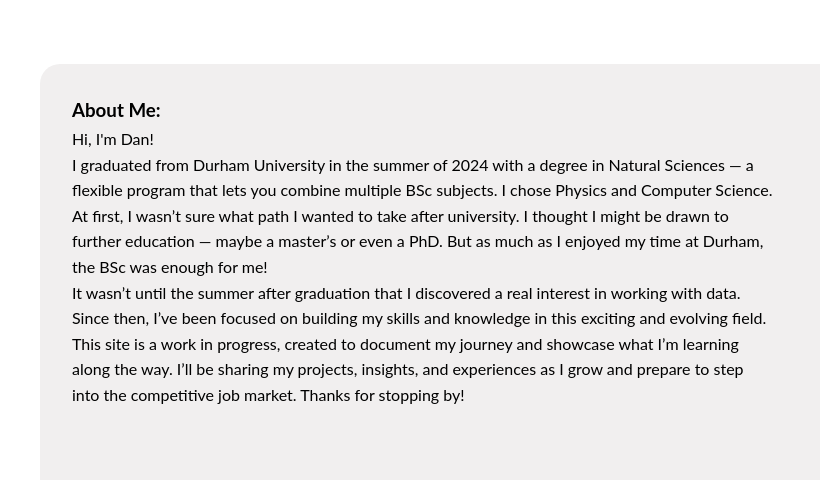
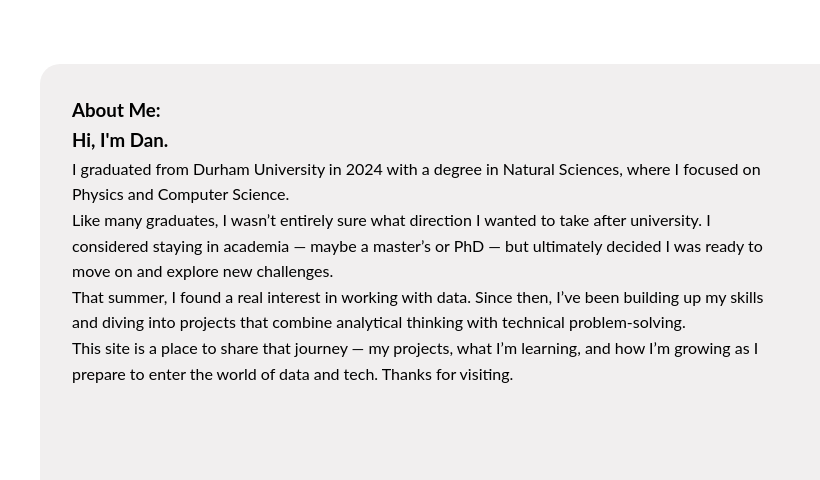
Before and after one commit to DanMason6022/DataPortfolio, a plain HTML site: page index.html in a window 1280 px wide. Shown: the part 800-1280 px from the top of the page, 0-820 px from the left. Drawn offline with Linux system fonts and the light colour scheme.

Commit message:
Update index.html

```diff
--- a/index.html
+++ b/index.html
@@ -38,25 +38,21 @@
         <div class="pdf-container">
           <img src="images\me2.PNG" alt="Daniel Mason" class="profile-image mobile-profile">
             <h3>About Me:</h3>
+           <section>
+              <h3>Hi, I'm Dan.</h3>
               <p>
-                    Hi, I'm Dan!
+                I graduated from Durham University in 2024 with a degree in Natural Sciences, where I focused on Physics and Computer Science.
               </p>
-
               <p>
-                    I graduated from Durham University in the summer of 2024 with a degree in Natural Sciences — a flexible program that lets you combine multiple BSc subjects. I chose Physics and Computer Science.
+                Like many graduates, I wasn’t entirely sure what direction I wanted to take after university. I considered staying in academia — maybe a master’s or PhD — but ultimately decided I was ready to move on and explore new challenges.
               </p>
-
               <p>
-                    At first, I wasn’t sure what path I wanted to take after university. I thought I might be drawn to further education — maybe a master’s or even a PhD. But as much as I enjoyed my time at Durham, the BSc was enough for me!
+                That summer, I found a real interest in working with data. Since then, I’ve been building up my skills and diving into projects that combine analytical thinking with technical problem-solving.
               </p>
-
               <p>
-                    It wasn’t until the summer after graduation that I discovered a real interest in working with data. Since then, I’ve been focused on building my skills and knowledge in this exciting and evolving field.
+                This site is a place to share that journey — my projects, what I’m learning, and how I’m growing as I prepare to enter the world of data and tech. Thanks for visiting.
               </p>
-
-                <p>
-                    This site is a work in progress, created to document my journey and showcase what I’m learning along the way. I’ll be sharing my projects, insights, and experiences as I grow and prepare to step into the competitive job market. Thanks for stopping by!
-                </p>
+</section>
 
         </div>
 
```
Lines whose indentation alone changed are shown as unchanged.
